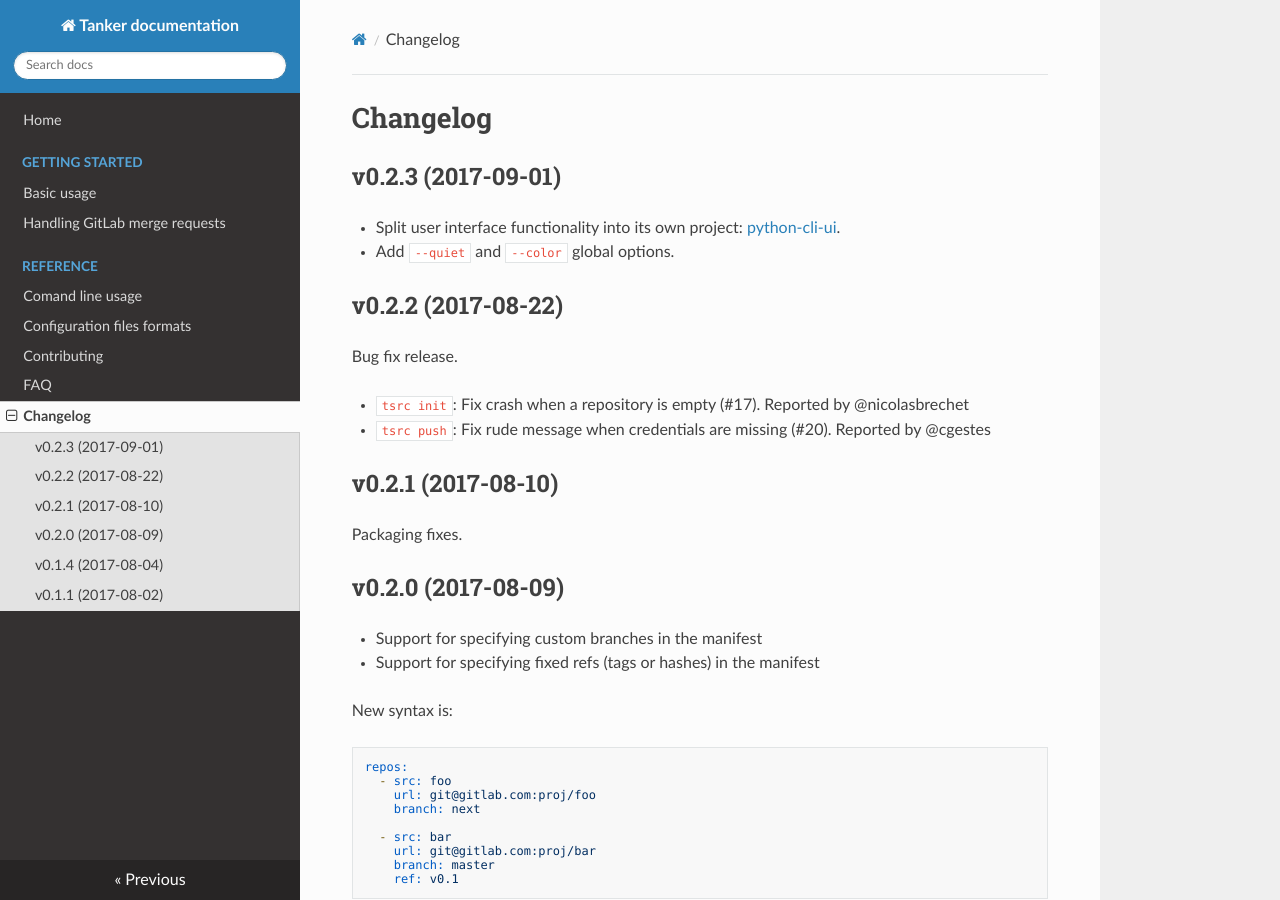
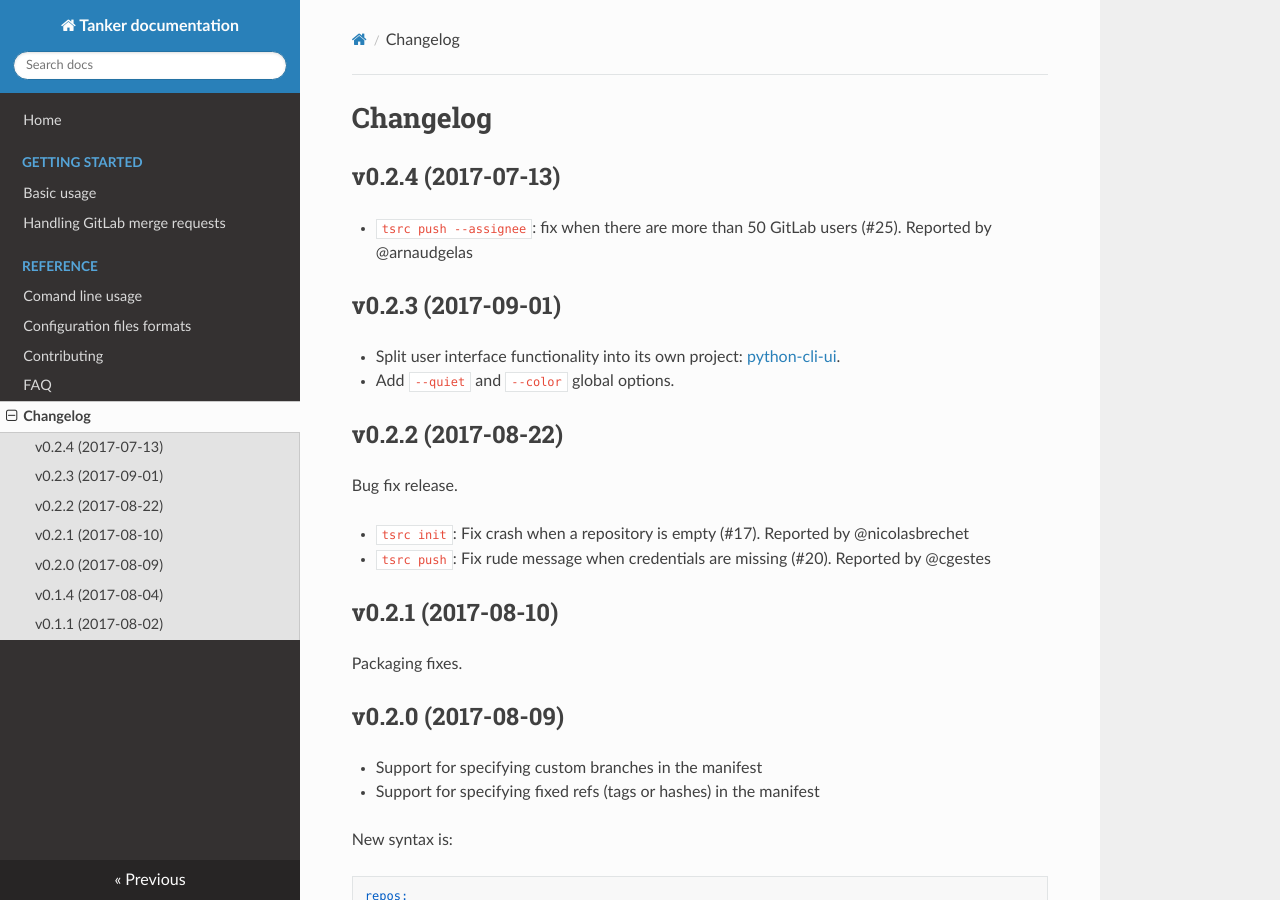
Before and after one commit to your-tools/tsrc, an MkDocs documentation site: the page built from docs/changelog.md, in a window 1280 px wide and 900 px high. Built offline with MkDocs 1.6.1, drawn with Linux system fonts in a browser that asks for light colours; nearby versions of some CDN libraries; old or Windows-style settings are respelled for this version of MkDocs.

Commit message:
Bump to 0.2.4

```diff
--- a/docs/changelog.md
+++ b/docs/changelog.md
@@ -1,4 +1,8 @@
 # Changelog
+
+## v0.2.4 (2017-07-13)
+
+* `tsrc push --assignee`: fix when there are more than 50 GitLab users (#25). Reported by @arnaudgelas
 
 ## v0.2.3 (2017-09-01)
 
--- a/setup.py
+++ b/setup.py
@@ -11,7 +11,7 @@ def get_long_description():
 
 
 setup(name="tsrc",
-      version="0.2.3",
+      version="0.2.4",
       description="Manage multiple repositories",
       long_description=get_long_description(),
       url="https://github.com/TankerApp/tsrc",
```
